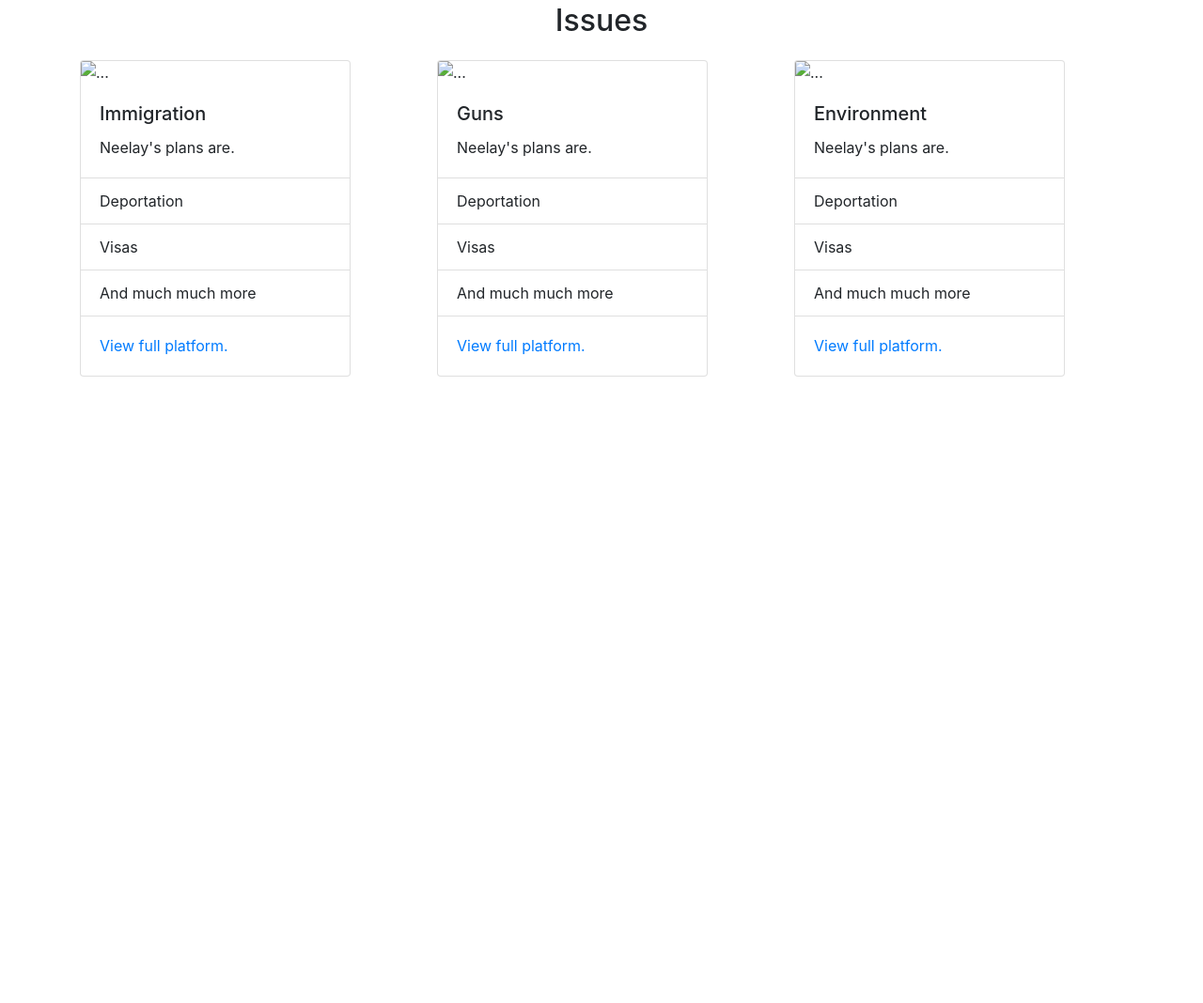
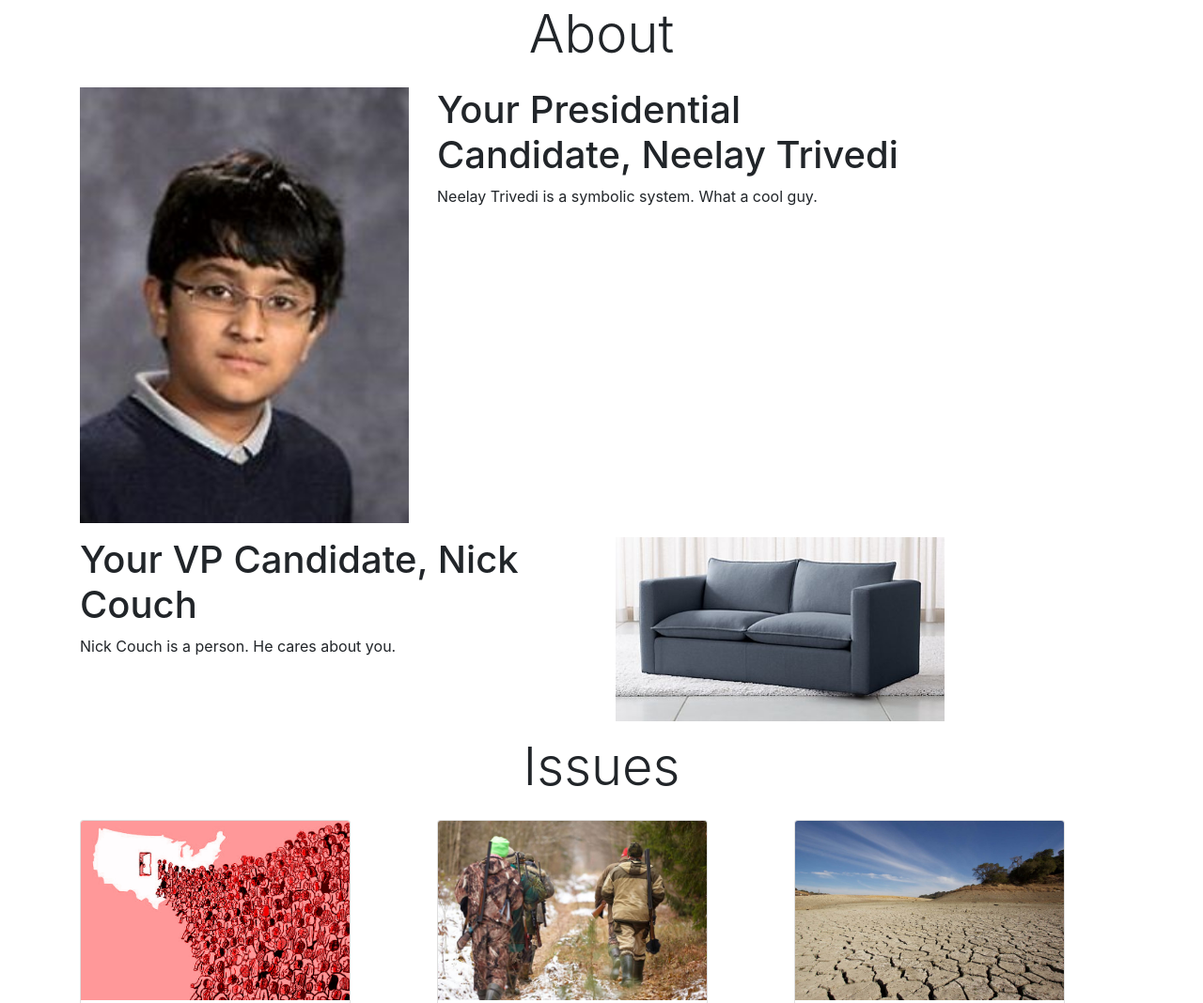
Before and after one commit to trivedicouch/trivedicouch.github.io, a plain HTML site: page index.html in a window 1280 px wide. Shown: the part 1265-2333 px from the top of the page at 94% size. Before the commit the page ends 1666 px from the top, so only its background shows below. Drawn offline with Linux system fonts and the light colour scheme.

Commit message:
Small update

```diff
--- a/css/style.css
+++ b/css/style.css
@@ -10,3 +10,11 @@ body {
 div.row {
 	margin-top: 15px;
 }
+
+.carousel-caption {
+	top: 50%;
+	bottom: initial;
+	transform: translateY(-50%);
+	vertical-align: middle;
+	font-size: 2em;
+}
--- a/index.html
+++ b/index.html
@@ -34,22 +34,22 @@
 					<div class="carousel-item active">
 						<img src="./img/carousel-3.jpg" class="d-block w-100" alt="...">
 						<div class="carousel-caption d-none d-md-block">
-							<h3>Immigration.</h3>
+							<h3>Passionated about the issues</h3>
 							<a class="btn btn-outline-light btn-lg issue-btn" href="#issues" role="button">Learn more</a>
 						</div>
 					</div>
 					<div class="carousel-item">
 						<img src="./img/carousel-2.jpg" class="d-block w-100" alt="...">
 						<div class="carousel-caption d-none d-md-block">
-							<h3>Guns.</h3>
-							<a class="btn btn-outline-light btn-lg issue-btn" href="#issues" role="button">Learn more</a>
+							<h3>Experienced in the game of politics</h3>
+							<a class="btn btn-outline-light btn-lg issue-btn" href="#about" role="button">Learn more</a>
 						</div>
 					</div>
 					<div class="carousel-item">
 						<img src="./img/carousel-3.jpg" class="d-block w-100" alt="...">
 						<div class="carousel-caption d-none d-md-block">
-							<h3>Environment.</h3>
-							<a class="btn btn-outline-light btn-lg issue-btn" href="#issues" role="button">Learn more</a>
+							<h3>Warm and caring</h3>
+							<a class="btn btn-outline-light btn-lg issue-btn" href="#" role="button">Learn more?</a>
 						</div>
 					</div>
 				</div>
@@ -78,21 +78,44 @@
 	</div>
 	<div class="row">
 		<div class="col" style="text-align:center">
-			<h2>Issues</h2>
+			<h1 class="display-4">About</h1>
+		</div>
+	</div>
+	<div class="row">
+		<div class="col-md-4 deadCenter text">
+			<img class="img-fluid" src="img/neelay-profile.jpg" width="350">
+		</div>
+		<div class="col-md-6 text">
+			<h1>Your Presidential Candidate, Neelay Trivedi</h1>
+			<p>Neelay Trivedi is a symbolic system. What a cool guy.</p>
+		</div>
+	</div>
+	<div class="row">
+		<div class="col-md-6 text">
+			<h1>Your VP Candidate, Nick Couch</h1>
+			<p>Nick Couch is a person. He cares about you.</p>
+		</div>
+		<div class="col-md-4 deadCenter text">
+			<img class="img-fluid" src="img/nick-profile.jpg" width="350">
+		</div>
+	</div>
+	<div class="row">
+		<div class="col" style="text-align:center">
+			<h1 class="display-4">Issues</h1>
 		</div>
 	</div>
 	<div class="row">
 		<div class="col">
 			<div class="card" style="width: 18rem;">
-				<img src="..." class="card-img-top" alt="...">
+				<img src="./img/immigration-1.jpg" class="card-img-top" alt="Immigrants at America's door.">
 				<div class="card-body">
 					<h5 class="card-title">Immigration</h5>
-					<p class="card-text">Neelay's plans are.</p>
+					<p class="card-text">Neelay doesn't like dem bad bad immigrants.</p>
 				</div>
 				<ul class="list-group list-group-flush">
 					<li class="list-group-item">Deportation</li>
-					<li class="list-group-item">Visas</li>
-					<li class="list-group-item">And much much more</li>
+					<li class="list-group-item">Work visas</li>
+					<li class="list-group-item">Refugees</li>
 				</ul>
 				<div class="card-body">
 					<a href="./issues#" class="card-link">View full platform.</a>
@@ -101,15 +124,15 @@
 		</div>
 		<div class="col">
 			<div class="card" style="width: 18rem;">
-				<img src="..." class="card-img-top" alt="...">
+				<img src="./img/guns-1.jpg" class="card-img-top" alt="American men going hunting.">
 				<div class="card-body">
 					<h5 class="card-title">Guns</h5>
-					<p class="card-text">Neelay's plans are.</p>
+					<p class="card-text">Bear arms and bless yo self.</p>
 				</div>
 				<ul class="list-group list-group-flush">
-					<li class="list-group-item">Deportation</li>
-					<li class="list-group-item">Visas</li>
-					<li class="list-group-item">And much much more</li>
+					<li class="list-group-item">Background checks</li>
+					<li class="list-group-item">Gun shows</li>
+					<li class="list-group-item">Semi-automatics</li>
 				</ul>
 				<div class="card-body">
 					<a href="./issues#" class="card-link">View full platform.</a>
@@ -118,15 +141,15 @@
 		</div>
 		<div class="col">
 			<div class="card" style="width: 18rem;">
-				<img src="..." class="card-img-top" alt="...">
+				<img src="./img/environment-1.jpg" class="card-img-top" alt="Dried earth due to lack of water.">
 				<div class="card-body">
 					<h5 class="card-title">Environment</h5>
-					<p class="card-text">Neelay's plans are.</p>
+					<p class="card-text">Neelay likes the environment because he likes green.</p>
 				</div>
 				<ul class="list-group list-group-flush">
-					<li class="list-group-item">Deportation</li>
-					<li class="list-group-item">Visas</li>
-					<li class="list-group-item">And much much more</li>
+					<li class="list-group-item">Carbon tax</li>
+					<li class="list-group-item">Pro-business</li>
+					<li class="list-group-item">Pro-environment</li>
 				</ul>
 				<div class="card-body">
 					<a href="./issues#" class="card-link">View full platform.</a>
```
Also changed, not shown: img/environment-1.jpg (added), img/guns-1.jpg (added), img/immigration-1.jpg (added), img/neelay-profile.jpg (renamed from img/carousel-1.jpg), img/nick-profile.jpg (added).
